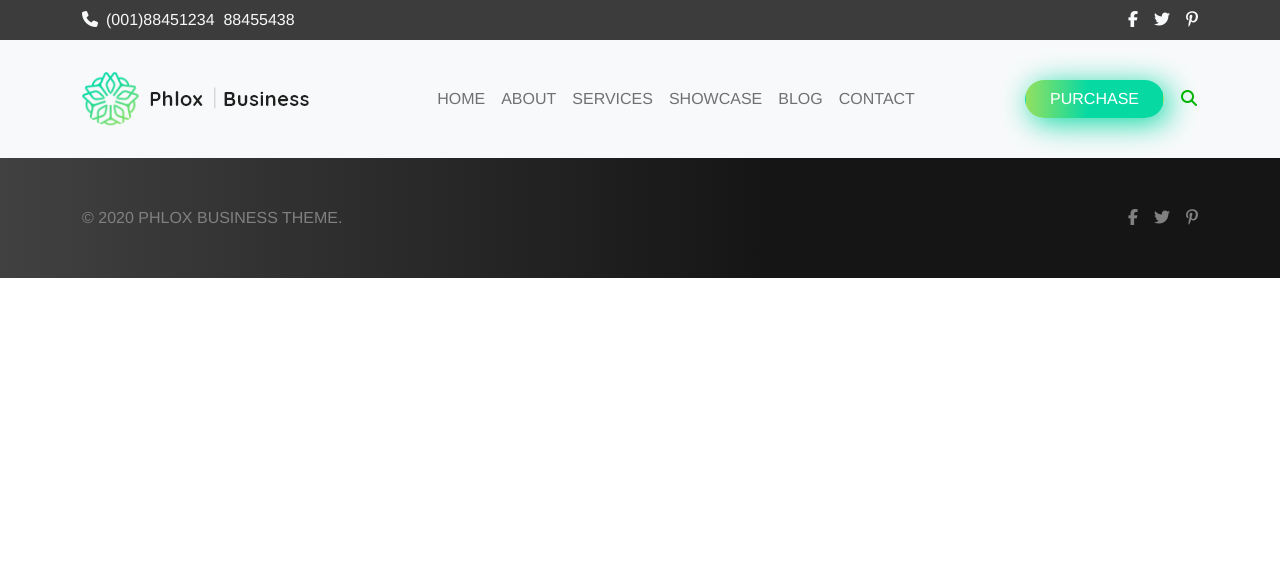
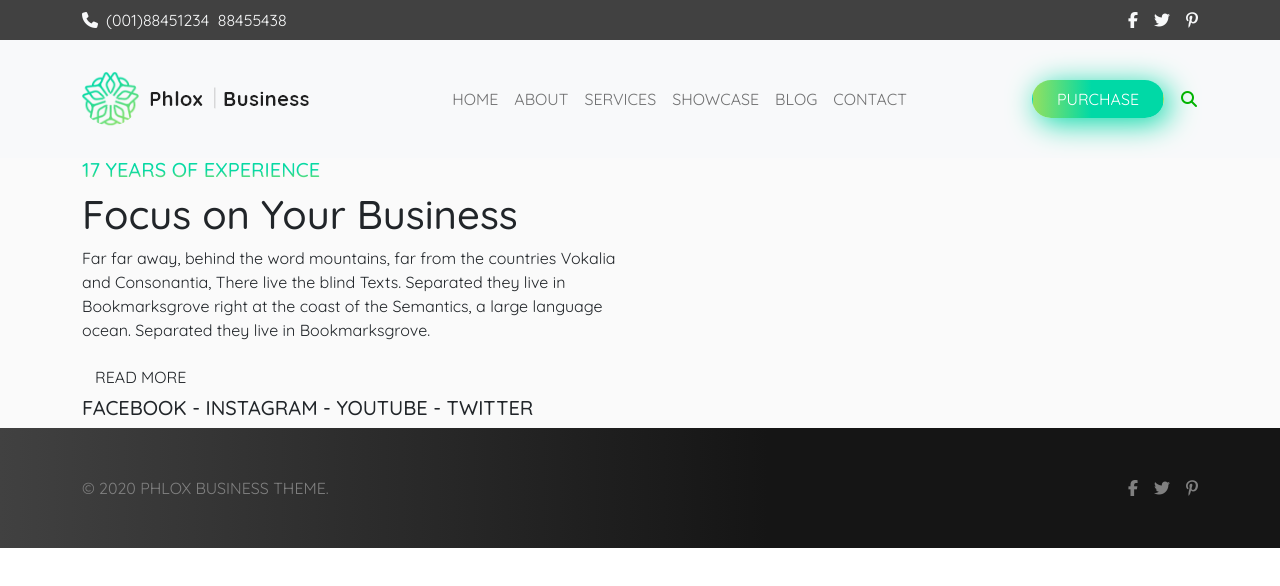
Before and after one commit to marius-leica/proj-html-vuejs, a Vue app: page / in a window 1280 px wide. Shown: the top 586 px of the page. Built offline with nearby package versions, Linux system fonts and the light colour scheme.

Commit message:
starting first section in main

```diff
--- a/src/assets/scss/_btn.scss
+++ b/src/assets/scss/_btn.scss
@@ -1,3 +1,5 @@
+@import "./variables";
+
 .my-btn {
     border-radius: var(--bs-border-radius-pill) !important;
     padding-left: 1.5rem;
@@ -7,12 +9,12 @@
 }
 
 .btn-green-gradient {
-    background: linear-gradient(90deg, rgba(147, 224, 96, 1) 0%, rgba(7, 217, 163, 1) 45%);
-    box-shadow: 5px 5px 30px rgb(7, 217, 163);
+    background: linear-gradient(90deg, $green-lemon 0%, $green-fluo 45%);
+    box-shadow: 5px 5px 30px $green-fluo;
 
     &:hover {
-        background: linear-gradient(90deg, rgb(65, 65, 65) 0%, rgb(21, 21, 21) 45%);
-        box-shadow: 5px 5px 30px rgb(65, 65, 65);
+        background: linear-gradient(90deg, light-black 0%, $dark-black 45%);
+        box-shadow: 5px 5px 30px light-black;
         border: transparent;
 
         color: white;
@@ -22,11 +24,11 @@
 
 
 .btn-black-gradient {
-    background: linear-gradient(90deg, rgb(65, 65, 65) 0%, rgb(21, 21, 21) 45%);
+    background: linear-gradient(90deg, light-black 0%, $dark-black 45%);
     color: white;
 
     &:hover {
-        background: linear-gradient(90deg, rgba(147, 224, 96, 1) 0%, rgba(7, 217, 163, 1) 45%);
+        background: linear-gradient(90deg, $green-lemon 0%, $green-fluo 45%);
         color: white;
     }
 }
--- a/src/assets/scss/_general.scss
+++ b/src/assets/scss/_general.scss
@@ -1,4 +1,4 @@
 #app {
-    font-family: Avenir, Helvetica, Arial, sans-serif;
-
+    font-family: 'Quicksand',
+        sans-serif;
 }
--- /dev/null
+++ b/src/assets/scss/_typography.scss
@@ -0,0 +1,6 @@
+@import url('https://fonts.googleapis.com/css2?family=Quicksand:wght@300;400;500;600;700&display=swap');
+
+:root {
+    font-family: 'Quicksand',
+        sans-serif;
+}
--- /dev/null
+++ b/src/assets/scss/_utility.scss
@@ -0,0 +1,23 @@
+@import "./variables";
+
+.bg-dark-gray {
+    background-color: $dark-gray;
+}
+
+.bg-light-gray {
+    background-color: $light-gray;
+}
+
+.bg-white-gray {
+    background-color: $white-gray;
+}
+
+.color.green-fluo {
+    color: $green-fluo;
+}
+
+.vertical-gradient-green {
+    background: linear-gradient(0deg, rgba(147, 224, 96, 1) 0%, rgba(7, 217, 163, 1) 45%);
+    -webkit-background-clip: text;
+    -webkit-text-fill-color: transparent;
+}
--- a/src/assets/scss/_variables.scss
+++ b/src/assets/scss/_variables.scss
@@ -1,5 +1,7 @@
-$gradient-green: rgb(147, 224, 96);
-$background-green-gradient: linear-gradient(90deg, rgb(147, 224, 96) 0%, rgb(7, 217, 163) 45%);
-$dark-gray: rgb(60, 60, 60);
-//scss gradient variable
-$gradient-black: rgb(65, 65, 65);
+$green-lemon: rgb(147, 224, 96);
+$green-fluo: rgb(0, 217, 166);
+$dark-black: rgb(21, 21, 21);
+$light-black: rgb(65, 65, 65);
+$dark-gray: rgb(255, 255, 255);
+$light-gray: rgb(250, 250, 250);
+$white-gray: rgb(249, 249, 249);
--- a/src/assets/scss/main.scss
+++ b/src/assets/scss/main.scss
@@ -1,6 +1,7 @@
 @import "./variables";
 @import "./general";
 @import "./btn";
+@import "./typography";
 
 @import "~bootstrap/scss/bootstrap";
 @import "~@fortawesome/fontawesome-free/css/all.min.css";
--- a/src/components/TheHeader.vue
+++ b/src/components/TheHeader.vue
@@ -48,7 +48,7 @@ export default {
 @import "../assets/scss/variables";
 
 .fix-nav {
-    background-color: $dark-gray;
+    background-color: $light-black;
     padding: 0.5rem;
 
 }
--- a/src/components/TheMain.vue
+++ b/src/components/TheMain.vue
@@ -1,5 +1,23 @@
 <template>
     <div>
+        <section class="bg-light-gray">
+            <div class="container">
+                <div class="row row-cols-2">
+                    <div class="col">
+                        <h5 class="vertical-gradient-green">17 YEARS OF EXPERIENCE</h5>
+                        <h1>Focus on Your <span class="color-green-fluo">Business</span></h1>
+                        <p> Far far away, behind the word mountains, far from the countries Vokalia and Consonantia,
+                            There live the blind Texts. Separated they live in Bookmarksgrove right at the coast of the
+                            Semantics, a large language ocean. Separated they live in Bookmarksgrove.</p>
+                        <div class="btn my-btn btn-black-gradient">READ MORE</div>
+                        <h5>FACEBOOK - INSTAGRAM - YOUTUBE - TWITTER</h5>
+
+                    </div>
+
+                </div>
+            </div>
+
+        </section>
         <!-- sezzione Focus on Your Business con slider -->
         <!-- sezzione We Are Here To Make Your Website Look More Elegant And Stulish! -->
         <!-- sezzione learn more about our missions -->
@@ -27,4 +45,6 @@ export default {
 </script>
 
 <style lang="scss" scoped>
+@import "../assets/scss/variables";
+@import "../assets/scss/utility";
 </style>
```
